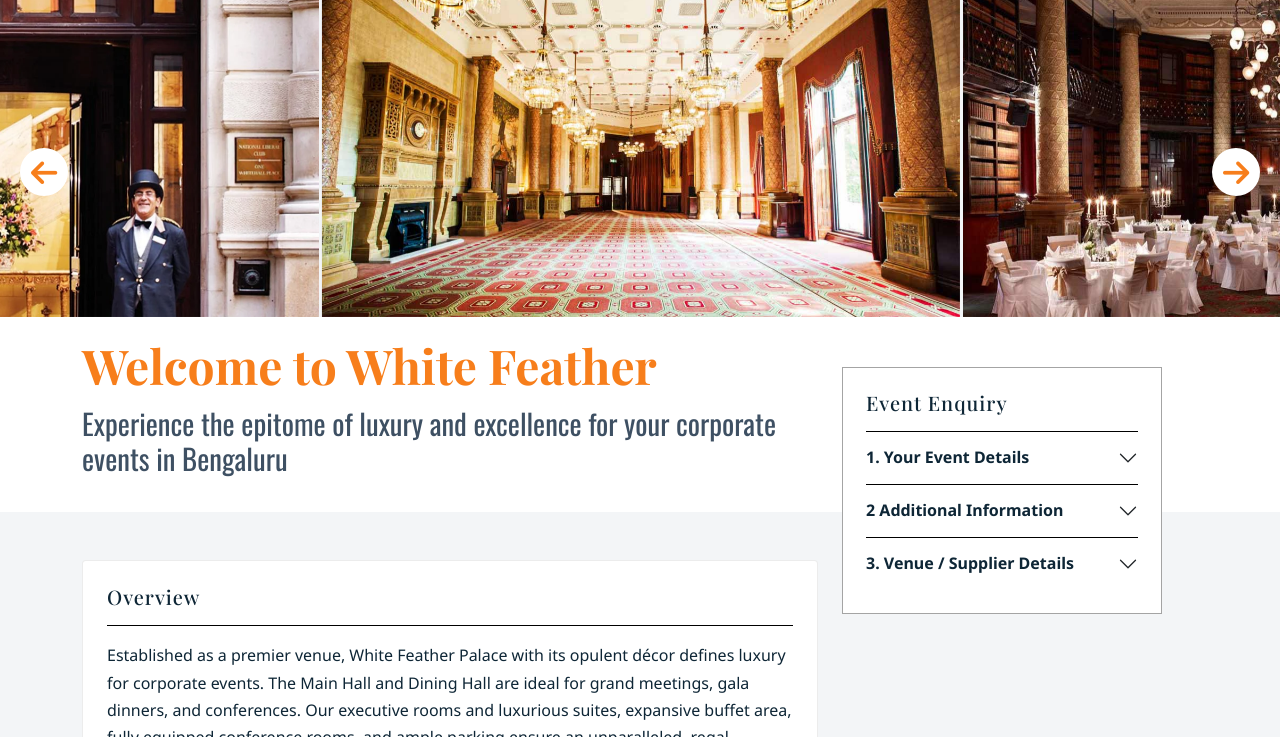
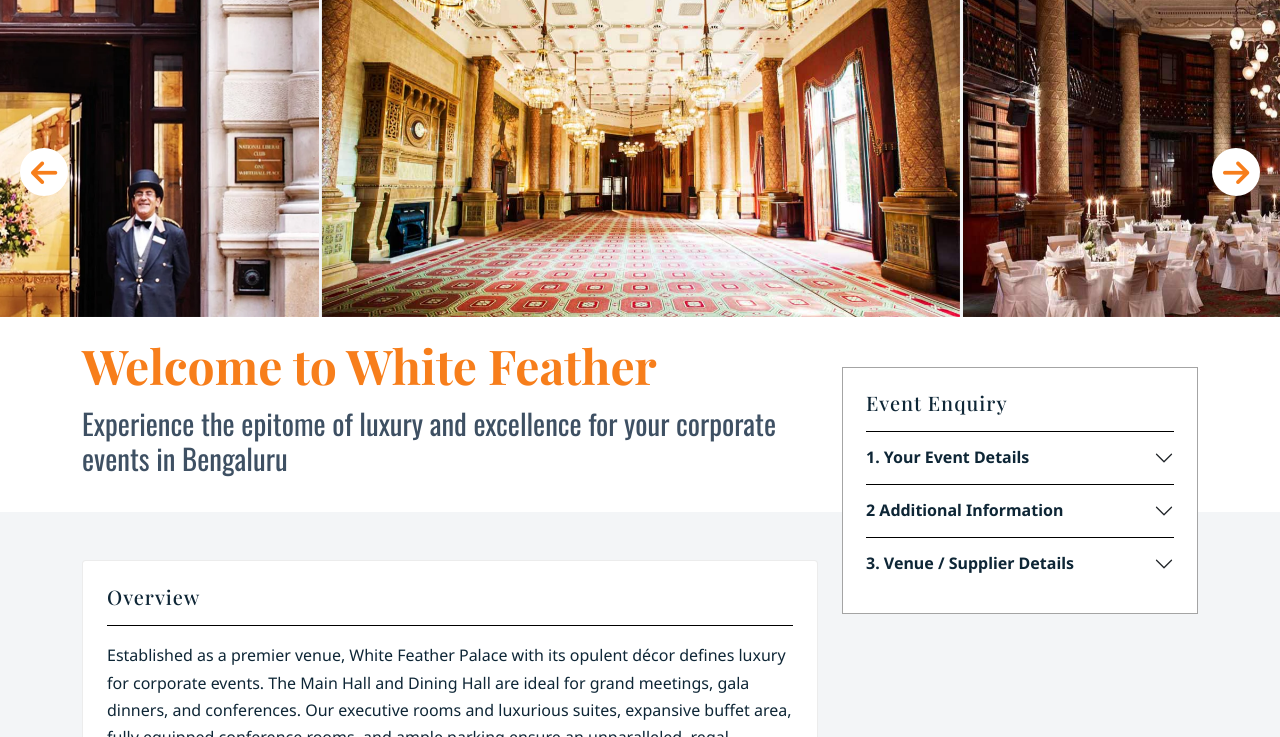
Before and after one commit to soumens12/whitehall, a plain HTML site: page index.html in a window 1280 px wide. Shown: the part 63-800 px from the top of the page. Drawn offline with nearby package versions, Linux system fonts and the light colour scheme; a web font is replaced by a local one.

Commit message:
updated css

```diff
--- a/assets/css/main.css
+++ b/assets/css/main.css
@@ -769,9 +769,8 @@
 enquery column
 ======================*/
 .event-enquiry{
-  position: absolute;
+  position: relative;
   top: 50px;
-  width: 25%;
   border: 1px solid #8f8f8fce;
   padding: 23px;
   background: #fff;
```
Also changed, not shown: 1 other file.
